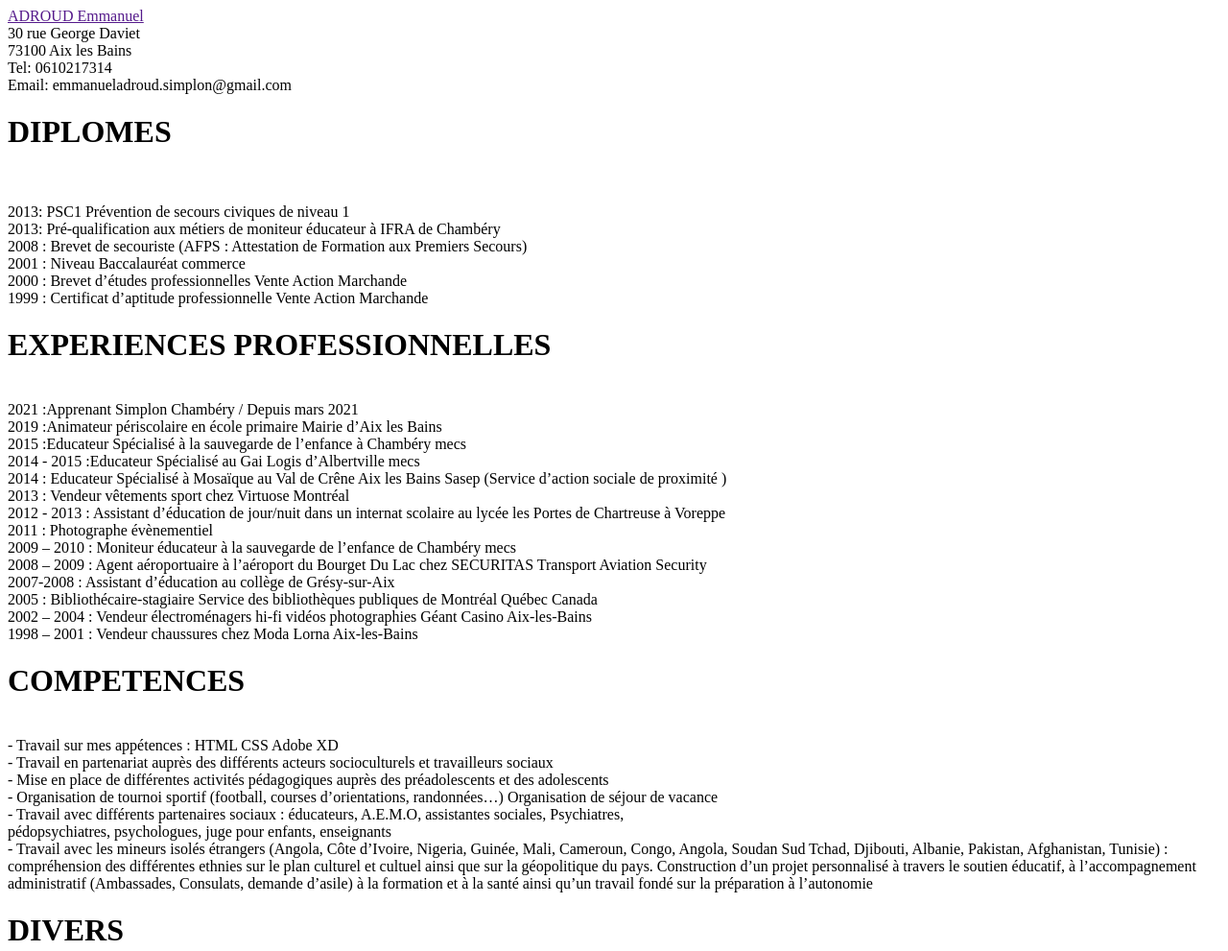
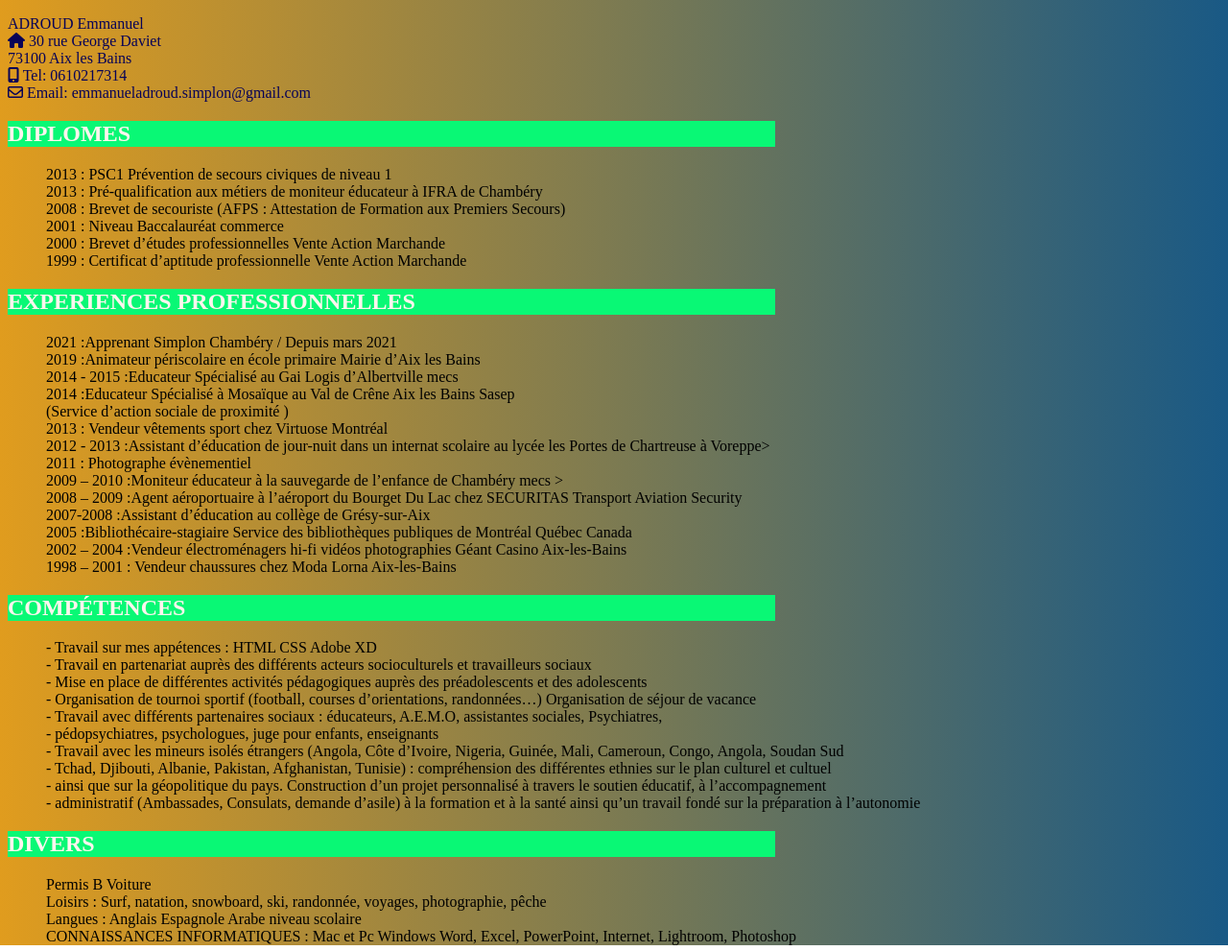
Before and after one commit to JayoFeloni/mon-cv, a plain HTML site: page index.html in a window 1280 px wide. Shown: the top 991 px of the page at 96% size. Drawn offline with Linux system fonts and the light colour scheme.

Commit message:
J'ai amélioré mon html et commencé mon css

```diff
--- a/index.html
+++ b/index.html
@@ -1,61 +1,79 @@
 <!DOCTYPE html>
 <html lang="fr">
-<head>
+    <head>
+    <script src="https://kit.fontawesome.com/19226246f6.js" crossorigin="anonymous"></script>
+
     <meta charset="UTF-8">
     <meta http-equiv="X-UA-Compatible" content="IE=edge">
     <meta name="viewport" content="width=device-width, initial-scale=1.0">
     <title>CV</title>
-</head>
-<body>
+    <link rel="stylesheet" href="style.css">
+    </head>
+    <body>
 
-    <a href=""> ADROUD Emmanuel</a> <br>
-    30 rue George Daviet <br> 73100 Aix les Bains <br>Tel: 0610217314 <br>Email: emmanueladroud.simplon@gmail.com
 
-    <h1>DIPLOMES</h1> <br>
+            <P class="premier-paragraphe"> ADROUD Emmanuel <br>
+                <i class="fas fa-home"></i> 30 rue George Daviet <br> 73100 Aix les Bains <br><i class="fas fa-mobile-alt"></i> Tel: 0610217314 <br><i class="far fa-envelope"></i> Email: emmanueladroud.simplon@gmail.com </P>
+            <section>
+              <h2>DIPLOMES</h2>
+                    <ul>
+                        <li>2013 : PSC1 Prévention de secours civiques de niveau 1</li>
+                        <li>2013 : Pré-qualification aux métiers de moniteur éducateur à IFRA de Chambéry</li>
+                        <li>2008 : Brevet de secouriste (AFPS : Attestation de Formation aux Premiers Secours)</li>
+                        <li>2001 : Niveau Baccalauréat commerce</li>
+                        <li>2000 : Brevet d’études professionnelles Vente Action Marchande</li>
+                        <li>1999 : Certificat d’aptitude professionnelle Vente Action Marchande</li>
+                    </ul>
+            </section>
 
-<p>2013:  PSC1 Prévention de secours civiques de niveau 1 <br>
-2013:  Pré-qualification aux métiers de moniteur éducateur à IFRA de Chambéry <br>
-2008 : Brevet de secouriste (AFPS : Attestation de Formation aux Premiers Secours) <br>
-2001 : Niveau Baccalauréat commerce <br>
-2000 : Brevet d’études professionnelles Vente Action Marchande <br>
-1999 : Certificat d’aptitude professionnelle Vente Action Marchande</p>
-<h1>EXPERIENCES PROFESSIONNELLES </h1>
-<br> 2021 :Apprenant Simplon Chambéry / Depuis mars 2021 <br>
-2019 :Animateur périscolaire en école primaire Mairie d’Aix les Bains <br>
-2015 :Educateur Spécialisé à la sauvegarde de l’enfance à Chambéry mecs <br>
-2014 - 2015 :Educateur Spécialisé au Gai Logis d’Albertville mecs <br>
-2014 :		Educateur Spécialisé à Mosaïque au Val de Crêne Aix les Bains Sasep
-(Service d’action sociale de proximité ) <br>
-2013 :		Vendeur vêtements sport chez Virtuose Montréal <br>
-2012 - 2013 :		Assistant d’éducation de jour/nuit dans un internat scolaire au lycée les Portes de
-		Chartreuse à Voreppe	<br>
-        2011 : Photographe évènementiel <br>
-        2009 – 2010 : Moniteur éducateur à la sauvegarde de l’enfance de Chambéry mecs <br>
-        2008 – 2009 : Agent aéroportuaire à l’aéroport du Bourget Du Lac chez SECURITAS
-		Transport Aviation Security <br>
-        2007-2008 :	Assistant d’éducation au collège de Grésy-sur-Aix <br>
-        2005 :	Bibliothécaire-stagiaire Service des bibliothèques publiques de Montréal Québec Canada <br>
-        2002 – 2004 : Vendeur électroménagers hi-fi vidéos photographies Géant Casino Aix-les-Bains <br>
-        1998 – 2001 : Vendeur chaussures chez Moda Lorna Aix-les-Bains
-        <h1>COMPETENCES </h1> <br>
-        -	Travail sur mes appétences : HTML CSS Adobe XD <br>
-        -	Travail en partenariat auprès des différents acteurs socioculturels et travailleurs sociaux <br>
-        -	Mise en place de différentes activités pédagogiques auprès des préadolescents et des adolescents <br>
-        -	Organisation de tournoi sportif (football, courses d’orientations, randonnées…) Organisation de séjour de vacance <br>
-        -	Travail avec différents partenaires sociaux : éducateurs, A.E.M.O, assistantes sociales, Psychiatres,
-       <br> pédopsychiatres, psychologues, juge pour enfants, enseignants <br>
-       -	Travail avec les mineurs isolés étrangers (Angola, Côte d’Ivoire, Nigeria, Guinée, Mali, Cameroun, Congo, Angola, Soudan Sud
-            Tchad, Djibouti, Albanie, Pakistan, Afghanistan, Tunisie) : compréhension des différentes ethnies sur le plan culturel et cultuel
-             ainsi que sur la géopolitique du pays. Construction d’un projet personnalisé à travers le soutien éducatif, à l’accompagnement
-             administratif (Ambassades, Consulats, demande d’asile) à la formation et à la santé ainsi qu’un travail fondé sur la préparation à l’autonomie
-             <h1> DIVERS </h1> <br>
-             Permis B Voiture <br>
-             Loisirs	:   Surf, natation, snowboard, ski, randonnée, voyages, photographie, pêche <br>
-             Langues 	:   Anglais Espagnole Arabe niveau scolaire <br>
-             CONNAISSANCES INFORMATIQUES : Mac et Pc Windows Word, Excel, PowerPoint, Internet, Lightroom, Photoshop
+            <section>
+                <h2>EXPERIENCES PROFESSIONNELLES </h2>
+                        <ul>
+                            <li>2021 :Apprenant Simplon Chambéry / Depuis mars 2021</li>
+                            <li>2019 :Animateur périscolaire en école primaire Mairie d’Aix les Bains </li>
+                            <li>2014 - 2015 :Educateur Spécialisé au Gai Logis d’Albertville mecs</li>
+                            <li>2014 :Educateur Spécialisé à Mosaïque au Val de Crêne Aix les Bains Sasep </li>
+                            <li> (Service d’action sociale de proximité ) </li>
+                            <li>2013 : Vendeur vêtements sport chez Virtuose Montréal </li>
+                            <li>2012 - 2013 :Assistant d’éducation de jour-nuit dans un internat scolaire au lycée les Portes de Chartreuse à Voreppe></li>
+                            <li>2011 : Photographe évènementiel </li>
+                            <li>2009 – 2010 :Moniteur éducateur à la sauvegarde de l’enfance de Chambéry mecs ></li>
+                            <li>2008 – 2009 :Agent aéroportuaire à l’aéroport du Bourget Du Lac chez SECURITAS Transport Aviation Security </li>
+                            <li>2007-2008 :Assistant d’éducation au collège de Grésy-sur-Aix </li>
+                            <li>2005 :Bibliothécaire-stagiaire Service des bibliothèques publiques de Montréal Québec Canada </li>
+                            <li>2002 – 2004 :Vendeur électroménagers hi-fi vidéos photographies Géant Casino Aix-les-Bains </li>
+                            <li> 1998 – 2001 : Vendeur chaussures chez Moda Lorna Aix-les-Bains</li>
+                        </ul>
+            </section>
+
+            <section>
+                <h2 class="competences">compétences </h2>
+                        <ul>
+                            <li>-	Travail sur mes appétences : HTML CSS Adobe XD</li>
+                            <li>-	Travail en partenariat auprès des différents acteurs socioculturels et travailleurs sociaux </li>
+                            <li>-	Mise en place de différentes activités pédagogiques auprès des préadolescents et des adolescents </li>
+                            <li>-	Organisation de tournoi sportif (football, courses d’orientations, randonnées…) Organisation de séjour de vacance </li>
+                            <li>-	Travail avec différents partenaires sociaux : éducateurs, A.E.M.O, assistantes sociales, Psychiatres,</li>
+                            <li>-   pédopsychiatres, psychologues, juge pour enfants, enseignants</li>
+                            <li>-   Travail avec les mineurs isolés étrangers (Angola, Côte d’Ivoire, Nigeria, Guinée, Mali, Cameroun, Congo, Angola, Soudan Sud</li>
+                            <li>-   Tchad, Djibouti, Albanie, Pakistan, Afghanistan, Tunisie) : compréhension des différentes ethnies sur le plan culturel et cultuel</li>
+                            <li>-   ainsi que sur la géopolitique du pays. Construction d’un projet personnalisé à travers le soutien éducatif, à l’accompagnement </li>
+                            <li>-   administratif (Ambassades, Consulats, demande d’asile) à la formation et à la santé ainsi qu’un travail fondé sur la préparation à l’autonomie</li>
+                        </ul>
+            </section>
+            <section>
+                   <h2> DIVERS </h2>
+                        <ul>
+                            <li> Permis B Voiture</li>
+                            <li> Loisirs : Surf, natation, snowboard, ski, randonnée, voyages, photographie, pêche</li>
+                            <li> Langues : Anglais Espagnole Arabe niveau scolaire</li>
+                            <li> CONNAISSANCES INFORMATIQUES : Mac et Pc Windows Word, Excel, PowerPoint, Internet, Lightroom, Photoshop</li>
+                        </ul>
+            </section>
+
+        <div class="square"></div>
 
 
 
-
-</body>
+    </body>
 </html>
--- a/style.css
+++ b/style.css
@@ -0,0 +1,22 @@
+.premier-paragraphe {
+    color:rgb(8, 3, 87);
+}
+h2{
+    background-color: rgb(9, 248, 117);
+    color: seashell;
+    max-width: 800px;
+
+}
+.competences {
+    text-transform: uppercase;
+}
+body{
+    height: 100vh;
+    background-image: linear-gradient(to right,#e09c1e, #195985);
+}
+
+ul{list-style-type: none;
+
+
+
+}
```
